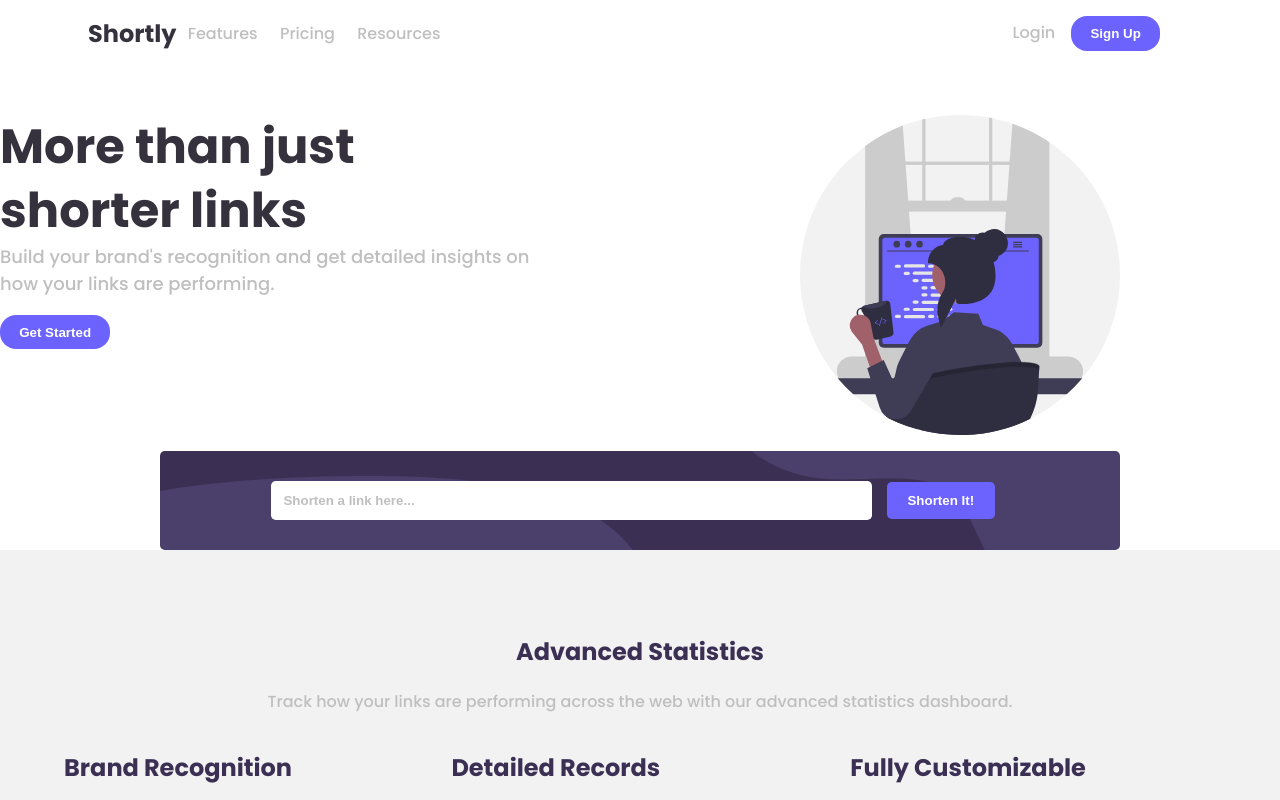
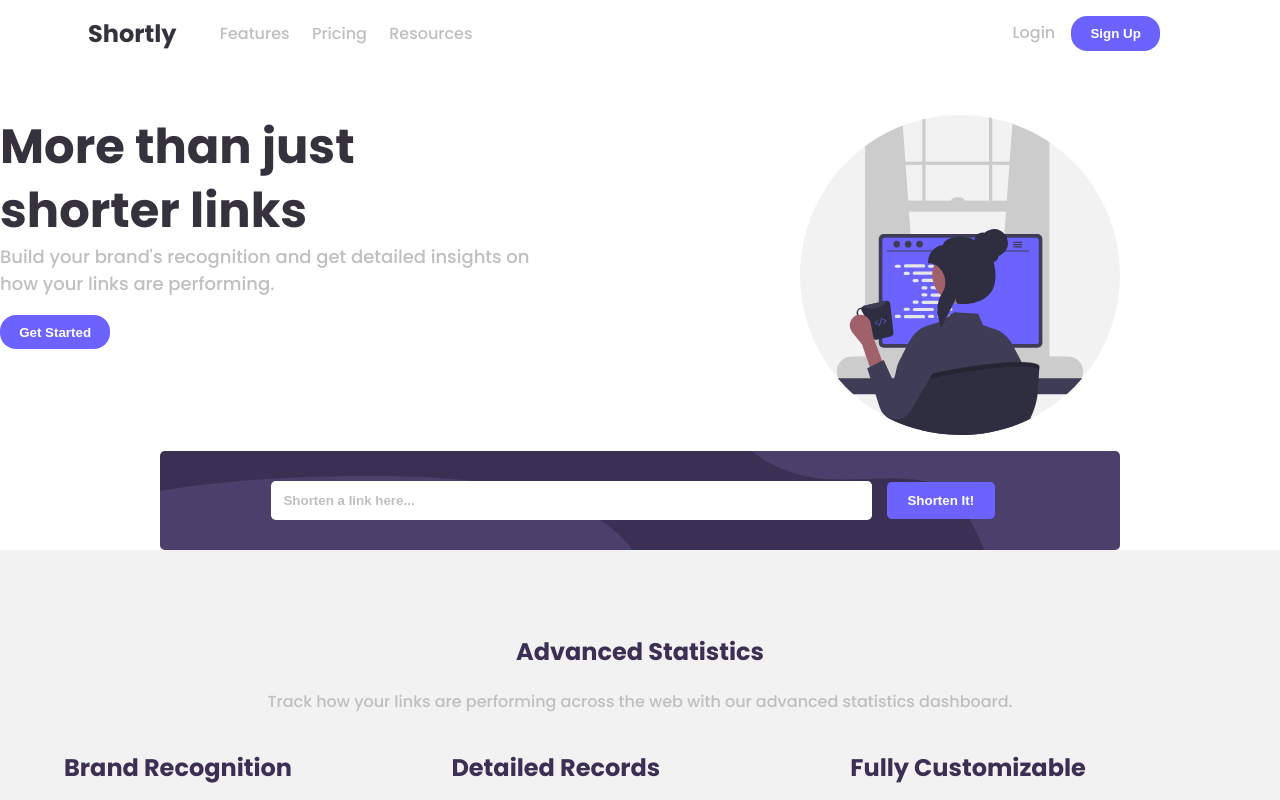
Before and after one commit to romeiro-bru/url-shortening, a React (Create React App) app: page / in a window 1280 px wide. Shown: the top 800 px of the page. Built offline with nearby package versions, Linux system fonts and the light colour scheme.

Commit message:
Change brand name margin

```diff
--- a/src/Components/Header/style.css
+++ b/src/Components/Header/style.css
@@ -5,8 +5,7 @@ header {
 }
 
 header li:first-of-type {
-  margin: 0;
-  padding-left: 3rem;
+  margin: 0 2rem 0 3rem;
   color: var(--text-dark);
   font-weight: 700;
   font-size: 1.5rem;
```
